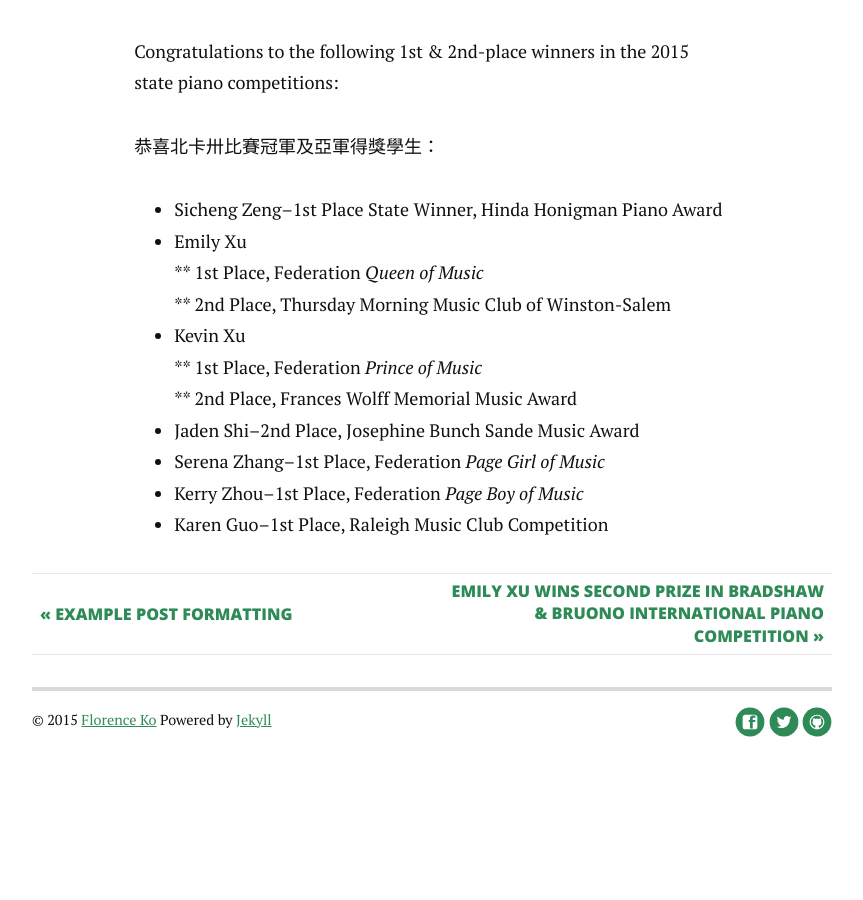
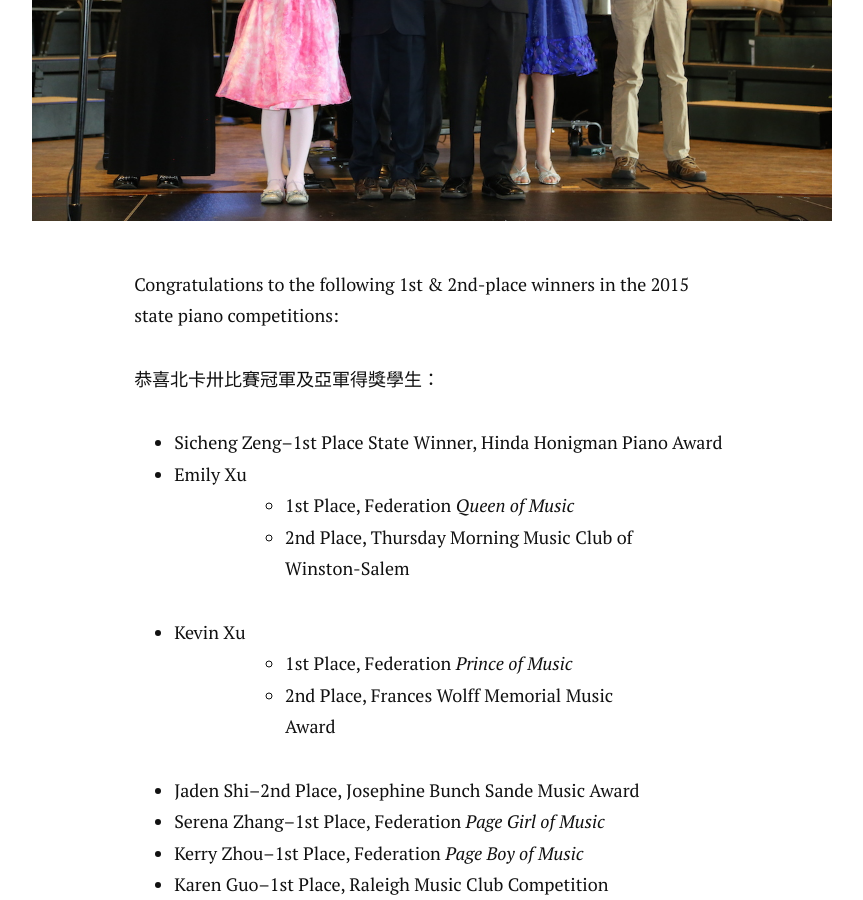
Before and after one commit to kerryzhou/kerryzhou.github.io, a Jekyll site: the page built from _posts/2015-05-02-NC-2015-Federation-Royalty-winners.markdown, in a window 1280 px wide and 900 px high, scrolled down 880 px. Shown: the whole window, without its empty margins (208-1071 px from the left). Built offline with Jekyll 4.4.1, drawn with Linux system fonts in a browser that asks for light colours; nearby versions of some CDN libraries; Markdown is read by kramdown in place of the engine named in the settings; before the commit the page ends 1704 px from its top, so only the background shows below that; grey boxes are pictures that could not be loaded.

Commit message:
rename pic.JPG to pic.jpg

```diff
--- a/_posts/2015-05-02-NC-2015-Federation-Royalty-winners.markdown
+++ b/_posts/2015-05-02-NC-2015-Federation-Royalty-winners.markdown
@@ -15,11 +15,11 @@ Congratulations to the following 1st & 2nd-place winners in the 2015 state piano
 
 * Sicheng Zeng--1st Place State Winner, Hinda Honigman Piano Award
 * Emily Xu
-** 1st Place, Federation _Queen of Music_
-** 2nd Place, Thursday Morning Music Club of Winston-Salem
+	* 1st Place, Federation _Queen of Music_
+	* 2nd Place, Thursday Morning Music Club of Winston-Salem
 * Kevin Xu
-** 1st Place, Federation _Prince of Music_
-** 2nd Place, Frances Wolff Memorial Music Award
+	* 1st Place, Federation _Prince of Music_
+	* 2nd Place, Frances Wolff Memorial Music Award
 * Jaden Shi--2nd Place, Josephine Bunch Sande Music Award
 * Serena Zhang--1st Place, Federation _Page Girl of Music_
 * Kerry Zhou--1st Place, Federation _Page Boy of Music_
```
Also changed, not shown: assets/img/2015-NC-Federation-Royalty-winners.jpg (added).
